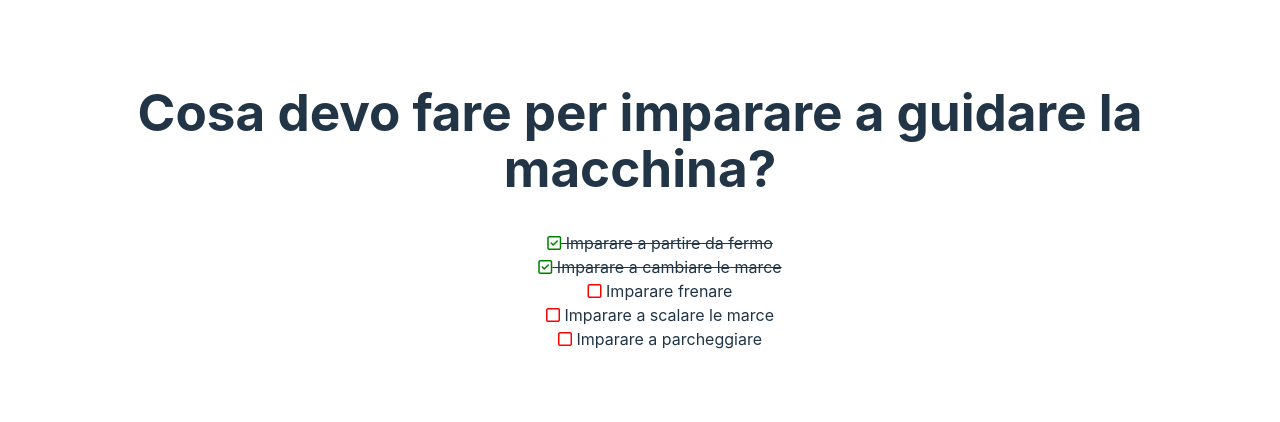
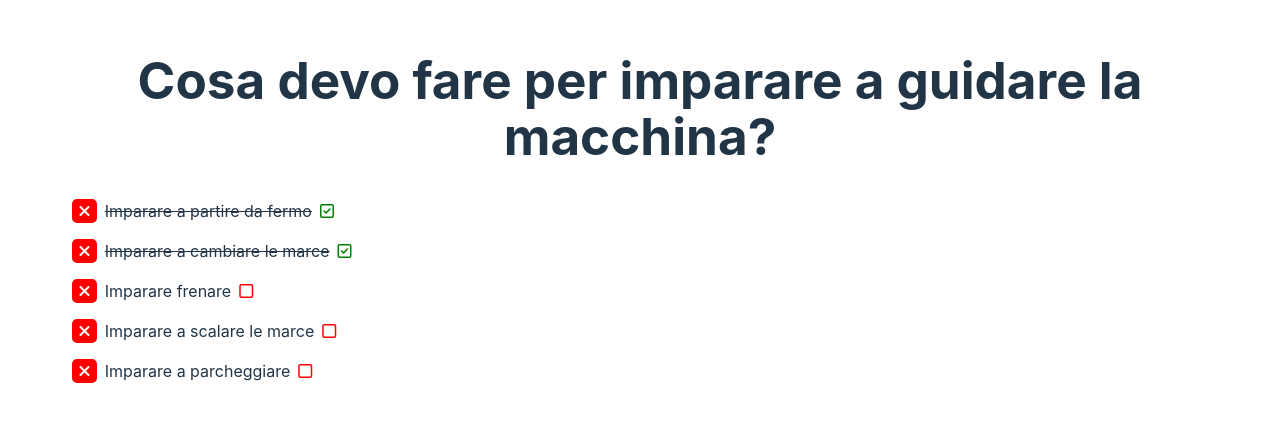
Before and after one commit to bagantegianluca/vue-todolist, a Vue app: page / in a window 1280 px wide. Shown: the part 192-614 px from the top of the page. Built offline with nearby package versions, Linux system fonts and the light colour scheme.

Commit message:
Complete milestone 2

```diff
--- a/src/App.vue
+++ b/src/App.vue
@@ -53,7 +53,10 @@ export default {
     }
   },
   methods: {
-
+    removeTask(i) {
+      console.log(`Removed elemente in position ${i}`);
+      this.todoList.splice(i, 1);
+    }
   }
 }
 </script>
@@ -63,10 +66,11 @@ export default {
 <h1>{{ title }}</h1>
 
 <ul>
-  <li v-for="todo in todoList" :class="todo.done ? 'todo-done' : ''">
+  <li v-for="(todo, index) in todoList" :class="todo.done ? 'todo-done' : ''">
+    <div class="tagRemove" @click="removeTask(index)"><i class="fa-solid fa-xmark"></i></div>
+    {{ todo.text}}
   <span v-if="todo.done" :class="'color-green'"><i class="fa-regular fa-square-check"></i></span>
   <span v-else="todo.done" :class="'color-red'"><i class="fa-regular fa-square"></i></span>
-    {{ todo.text}}
   </li>
 </ul>
 
@@ -74,6 +78,8 @@ export default {
 
 <style>
 *{list-style: none}
+li{display: flex; gap: .5rem; margin-block: 1rem;}
+.tagRemove{background: red; color: white; border-radius: 5px; padding-inline: .4rem; cursor: pointer;}
 .todo-done{text-decoration: line-through;}
 .color-green{color: green}
 .color-red{color: red}
```
